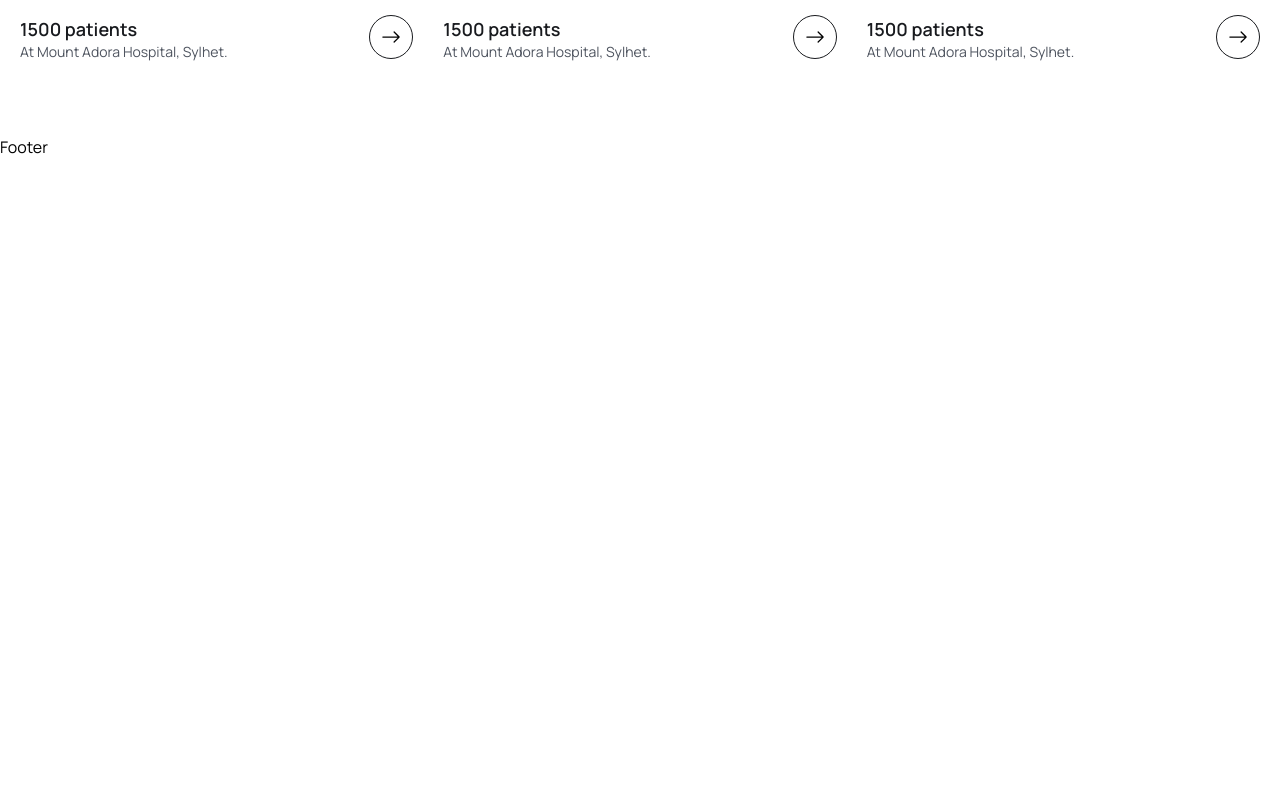
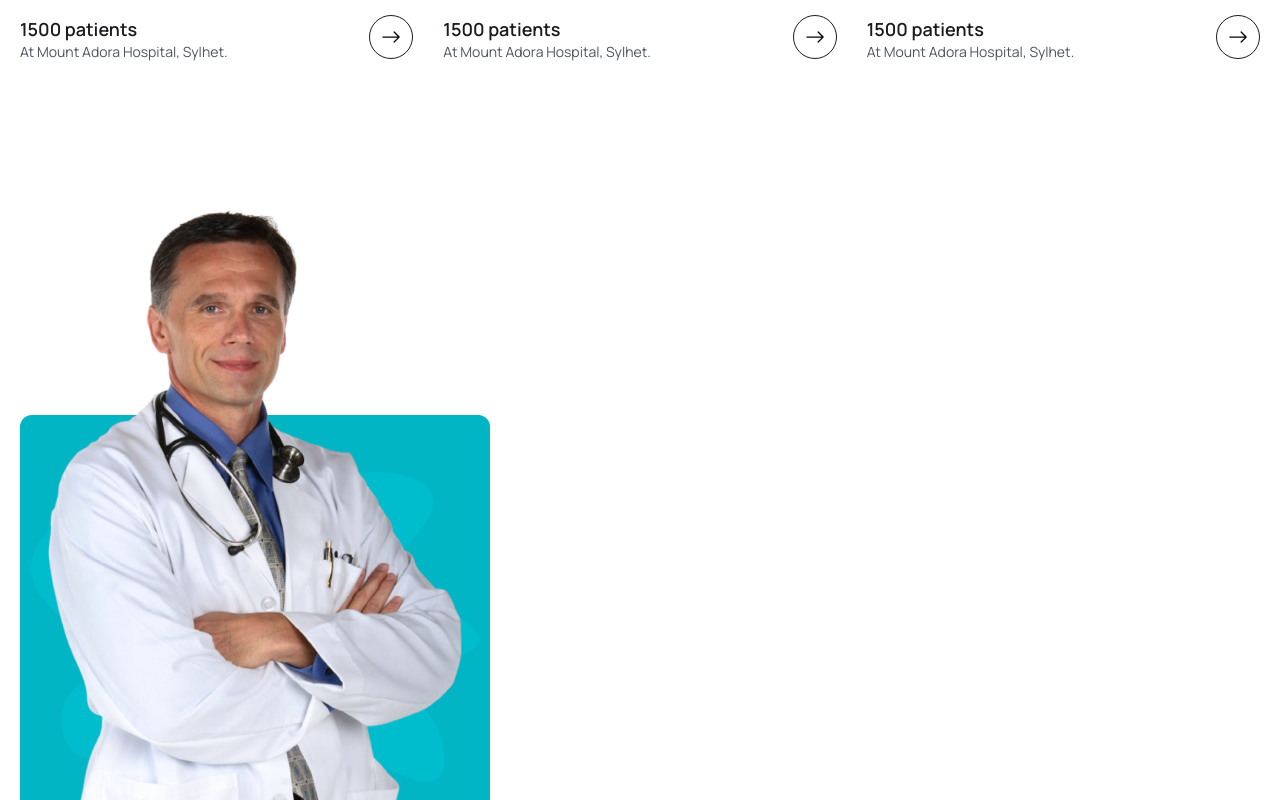
Before and after one commit to Isurulak1/Doctor_apoiment_bookingapp, a React (Vite) app in the folder frontend/: page / in a window 1280 px wide. Shown: the part 4920-5720 px from the top of the page. Before the commit the page ends 5079 px from the top, so only its background shows below. Built offline with nearby package versions, Linux system fonts and the light colour scheme.

Commit message:
created faq section

```diff
--- a/frontend/src/pages/Home.jsx
+++ b/frontend/src/pages/Home.jsx
@@ -9,6 +9,7 @@
 import featureimg from '../assets/images/feature-img.png';
 import videoIcon from '../assets/images/video-icon.png';
 import avatarIcon from '../assets/images/avatar-icon.png';
+import faqImg from '../assets/images/faq-img.png';
 import { Link } from 'react-router-dom';
 import { BsArrowRight} from 'react-icons/bs';
 import About from '../components/About/About';
@@ -213,6 +214,17 @@
        <DoctorList/>
       </div>
     </section>
+
+    {/* ======================= faq section ======================= */}
+    <section>
+      <div className='container'>
+        <div className='flex justify-between gap-[50px] lg:gap-0'>
+          <div className='w-1/2 hidden md:block'>
+            <img src={faqImg} alt="" />
+          </div>
+        </div>
+      </div>
+    </section>
    </>
   )
 }
```
